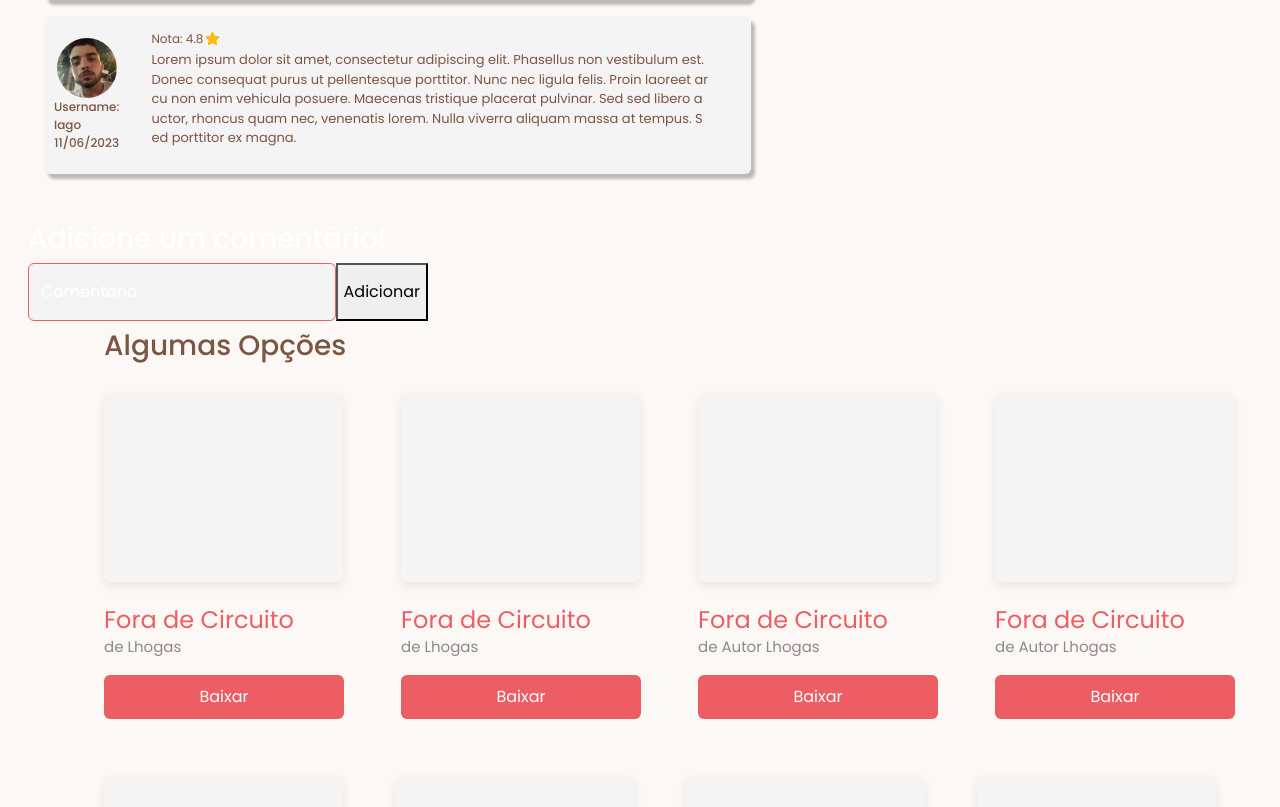
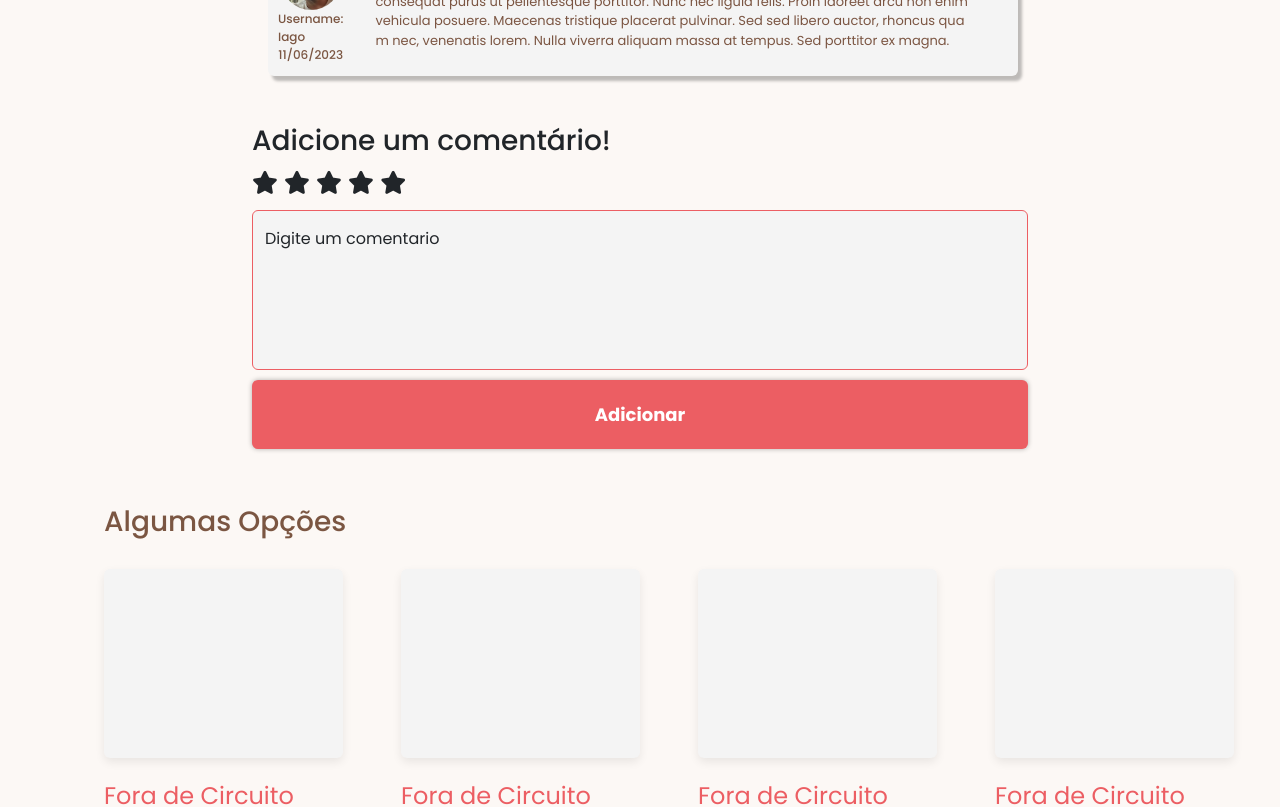
Before and after one commit to iagosm/FreeBook, a plain HTML site: page pages/search.html in a window 1280 px wide. Shown: the part 1720-2527 px from the top of the page. Drawn offline with nearby package versions, Linux system fonts and the light colour scheme.

Commit message:
finalizando a page de search do livro

```diff
--- a/css/style.css
+++ b/css/style.css
@@ -514,3 +514,46 @@ footer {
   width: 600px;
   height: 500px;
 }
+
+.comentarioBook {
+  height: 160px !important;
+  margin-top: 10px;
+}
+
+.btnComentarioAdd {
+  width: 100%;
+  padding: 20px;
+  background-color: #EC5E63;
+  margin-top: 10px;
+  color: white;
+  font-size: 18px;
+  font-weight: bold;
+  border-radius: 6px;
+  border: 1px solid transparent;
+  transition: .5s;
+  box-shadow: 0px 0px 5px 0px rgba(0, 0, 0, 0.3);
+}
+
+.btnComentarioAdd:hover {
+  background-color: #F17C81;
+}
+
+form {
+  width: 100%;
+}
+
+
+.container-star-container{
+  margin-bottom: 10px;
+  font-size: 23px;
+  display: initial;
+}
+
+.fa-star {
+  cursor: pointer;
+  transition: .5s;
+}
+
+.fa-star:hover {
+  color: #FFBC10;
+}
--- a/pages/search.html
+++ b/pages/search.html
@@ -8,6 +8,7 @@
   <link rel="preconnect" href="https://fonts.gstatic.com" crossorigin>
   <link href="https://fonts.googleapis.com/css2?family=Poppins:wght@300;400;500;700&display=swap" rel="stylesheet">
   <link href="https://cdn.jsdelivr.net/npm/bootstrap@5.3.0/dist/css/bootstrap.min.css" rel="stylesheet" integrity="sha384-9ndCyUaIbzAi2FUVXJi0CjmCapSmO7SnpJef0486qhLnuZ2cdeRhO02iuK6FUUVM" crossorigin="anonymous">
+  <link href="https://cdnjs.cloudflare.com/ajax/libs/font-awesome/4.7.0/css/font-awesome.min.css" rel="stylesheet">
   <link rel="stylesheet" href="../css/style.css">
   <link rel="stylesheet" href="path/to/font-awesome/css/font-awesome.min.css">
   <title>FreeBook</title>
@@ -57,8 +58,8 @@
     </header>
     <div class="container-fluid mt-5 ms-3">
       <div class="row">
-        <h2>Fora de Circuito - Titulo do Livro</h2>
-        <div class="col-md-7 mt-2">
+        <h2 style="margin-left:2rem;">Fora de Circuito - Titulo do Livro</h2>
+        <div class="col-md-7 mt-2" style="margin-left: 2rem;">
           <span  class="info-book mt-2">Descrição</span>
           <p class="descricao-book" >It is a long established fact that a reader will be distracted by the readable content of a page when looking at its layout.
             The point of using Lorem Ipsum is that it has a more-or-less normal distribution of letters, as opposed to using 'Content here, content here', making it look like readable English.
@@ -78,7 +79,7 @@
             <p class="info-book">Nota: <span>4.8<img class="starsvg" src="../assets/star.svg" alt=""></span></p>
           </div>
         </div>
-        <div class="col-md-4 d-flex justify-content-center mt-2 ms-3">
+        <div class="col-md-4 d-flex justify-content-center mt-2">
             <div class="containerCard">
               <div class="bgCard">
               </div>
@@ -92,9 +93,9 @@
         </div>
       </div>
     </div>
-    <div class="container-fluid mt-5 ms-3">
+    <div class="container mt-5" style="max-width: 800px;">
       <div class="row">
-        <div class="col-md-7">
+        <div class="col-md-12">
           <h2 >Comentários e Notas <img src="../assets/avaliacao.svg" alt=""></h2>
           <div class="container-comentario">
             <div class="container-user">
@@ -153,19 +154,23 @@
           </div>
           <form action="" class="mt-5">
             <h3>Adicione um comentário!</h3>
-            <div class="form-floating d-flex">
-              <textarea class="form-control" placeholder="Leave a comment here" id="floatingTextarea"></textarea>
-              <label for="floatingTextarea">Comentario</label>
-              <button type="submit" class="">Adicionar</button>
+            <div class="container-star-container">
+              <span class="fa fa-star"></span>
+              <span class="fa fa-star"></span>
+              <span class="fa fa-star"></span>
+              <span class="fa fa-star"></span>
+              <span class="fa fa-star"></span>
+            </div>
+            <div class="form-floating">
+              <label for="floatingTextarea">Digite um comentario</label>
+              <textarea class="form-control comentarioBook" style="max-width: 100%;"></textarea>
+              <button type="submit" class="btnComentarioAdd">Adicionar</button>
             </div>
           </form>
         </div>
-        <div class="col-md-5">
-          <img class="img-avaliacao" src="../assets/coments.svg" alt="">
-        </div>
       </div>
     </div>
-    <div class="container-fluid mb-5">
+    <div class="container-fluid mb-5 mt-5">
         <div class="row" style="margin-left: 5rem; margin-bottom: 5rem;">
           <h3 class="section-titulo mt-2">Algumas Opções</h3>
           <div class="col-xl-3 col-lg-3 col-md-4 col-sm-12">
```
